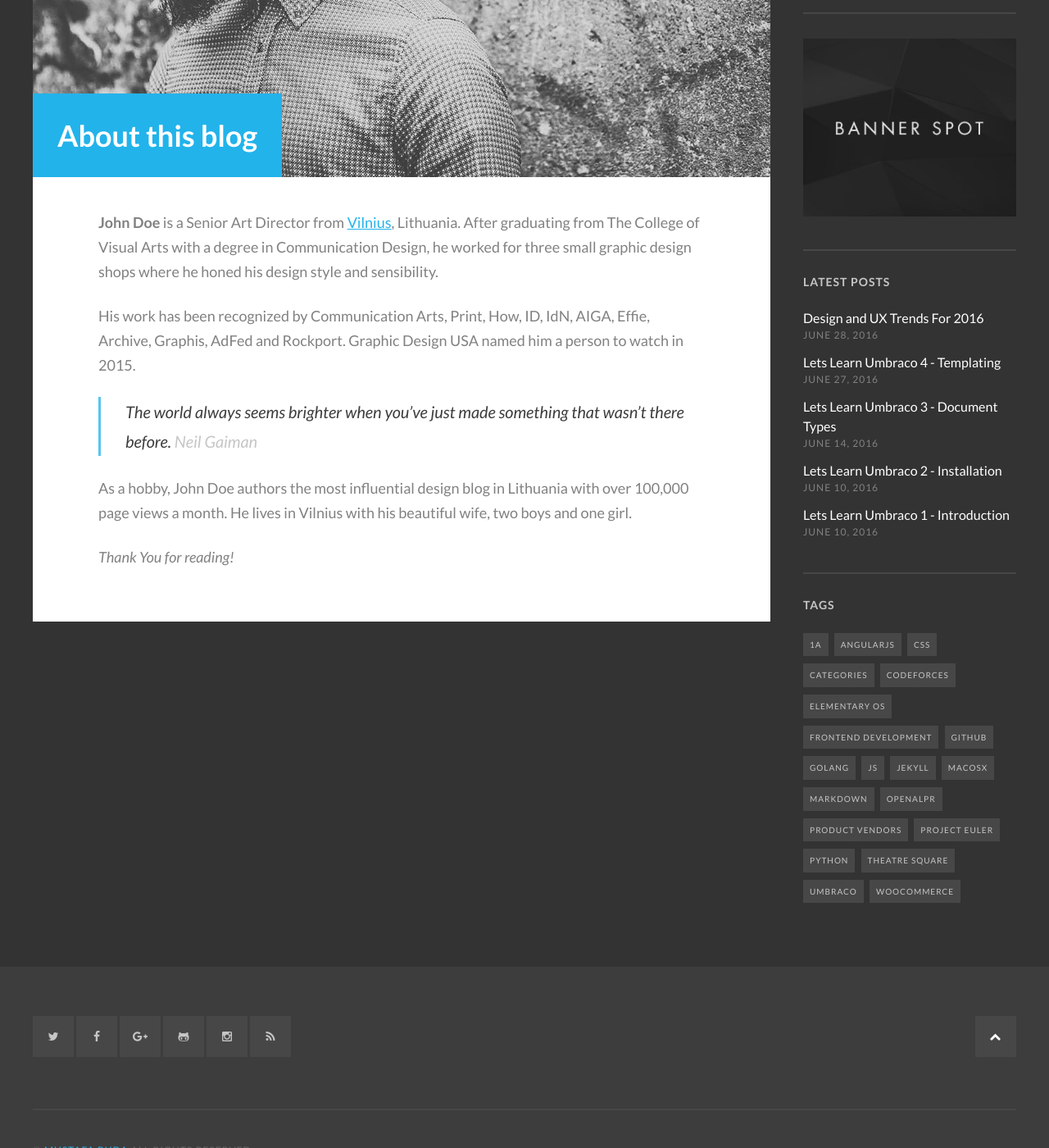
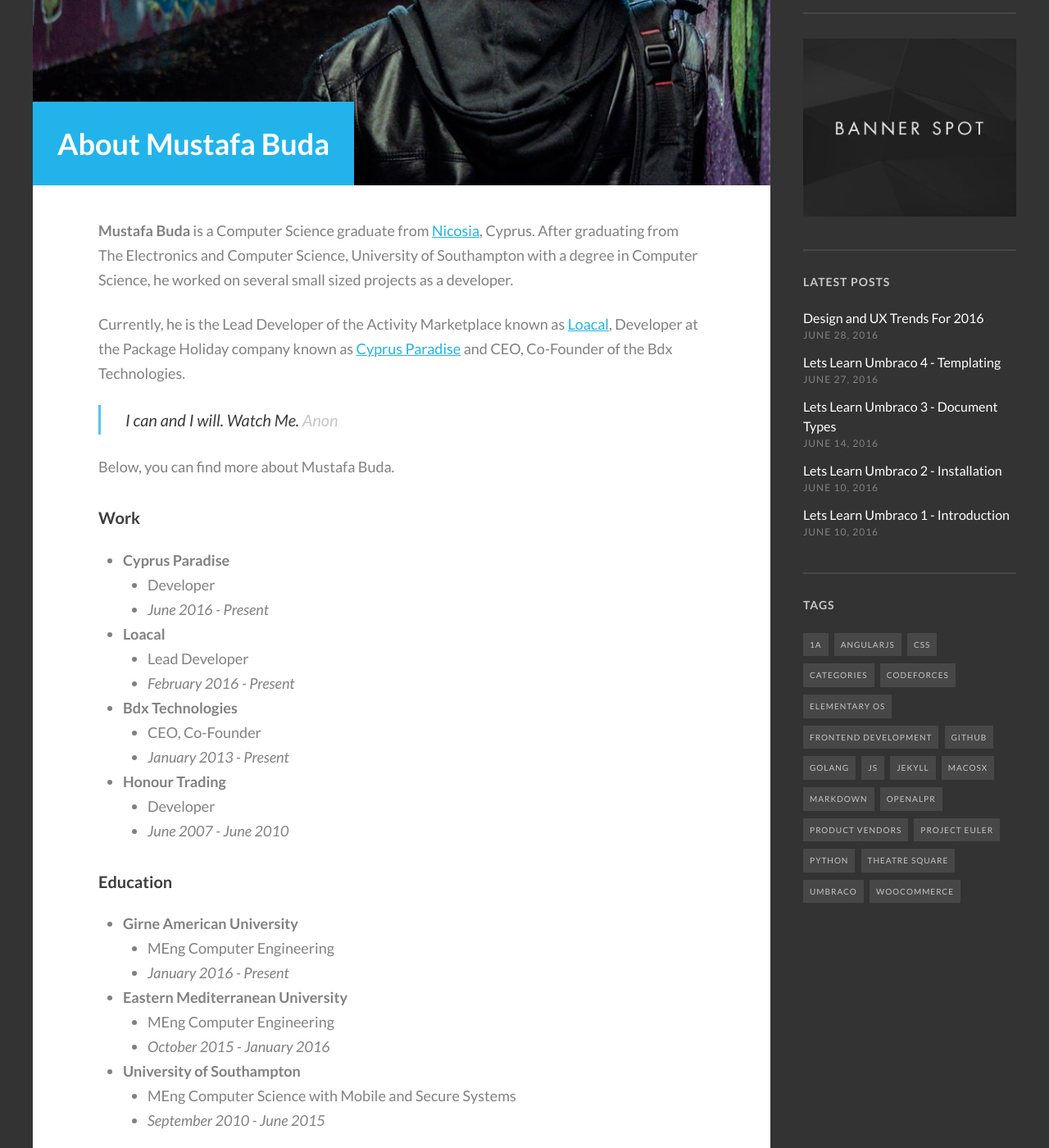
Before and after one commit to MBuda03/mbuda03.github.io, a Jekyll site: the page built from about.md, in a window 1280 px wide and 1400 px high, scrolled down 627 px. Shown: the whole window at 82% size. Built offline with Jekyll 4.4.1, drawn with Linux system fonts in a browser that asks for light colours; some web fonts are replaced; some of the changed text lies outside the part shown.

Commit message:
About Page edits

```diff
--- a/about.md
+++ b/about.md
@@ -1,16 +1,57 @@
 ---
 layout: page
-title: About this blog
-description: An optional about page for BlogInn Jekyll theme
+title: About Mustafa Buda
+description: An about page about the author
 banner_image: aboutPage.jpg
 ---
 
-**John Doe** is a Senior Art Director from [Vilnius](https://en.wikipedia.org/wiki/Vilnius), Lithuania. After graduating from The College of Visual Arts with a degree in Communication Design, he worked for three small graphic design shops where he honed his design style and sensibility.
+**Mustafa Buda** is a Computer Science graduate from [Nicosia](https://en.wikipedia.org/wiki/Nicosia), Cyprus. After graduating from The Electronics and Computer Science, University of Southampton with a degree in Computer Science, he worked on several small sized projects as a developer.
 
-His work has been recognized by Communication Arts, Print, How, ID, IdN, AIGA, Effie, Archive, Graphis, AdFed and Rockport. Graphic Design USA named him a person to watch in 2015.
+Currently, he is the Lead Developer of the Activity Marketplace known as [Loacal](http://www.loacal.com), Developer at the Package Holiday company known as [Cyprus Paradise](http://www.cyprusparadise.com) and CEO, Co-Founder of the Bdx Technologies.
 
->The world always seems brighter when you’ve just made something that wasn’t there before. <cite>Neil Gaiman</cite>
+>I can and I will. Watch Me.<cite>  Anon</cite>
 
-As a hobby, John Doe authors the most influential design blog in Lithuania with over 100,000 page views a month. He lives in Vilnius with his beautiful wife, two boys and one girl.
+Below, you can find more about Mustafa Buda.
+
+#### Work
+- **Cyprus Paradise**
+    - Developer
+    - *June 2016 - Present*
+
+- **Loacal**
+    - Lead Developer
+    - *February 2016 - Present*
+
+- **Bdx Technologies**
+    - CEO, Co-Founder
+    - *January 2013 - Present*
+
+- **Honour Trading**
+    - Developer
+    - *June 2007 - June 2010*
+
+#### Education
+- **Girne American University**
+    - MEng Computer Engineering
+    - *January 2016 - Present*
+
+- **Eastern Mediterranean University**
+    - MEng Computer Engineering
+    - *October 2015 - January 2016*
+
+- **University of Southampton**
+    - MEng Computer Science with Mobile and Secure Systems
+    - *September 2010 - June 2015*
+
+#### Projects
+*More info to be added later :)*
+
+#### Hobby
+- **Photography**
+    - You can find my portfolio at [500px](http://www.500px.com)
+
+- **Rotaract St. Hilarion**
+
+
 
 *Thank You for reading!*
```
Also changed, not shown: images/aboutPage.jpg, images/aboutPage2.jpg (added).
